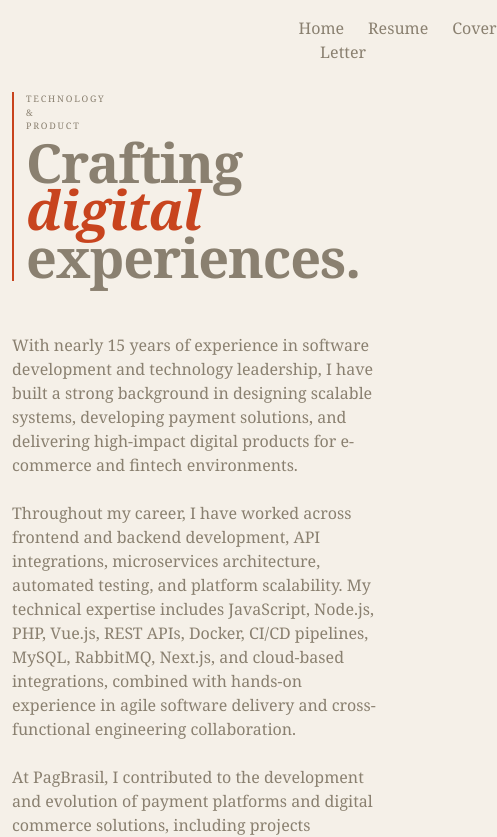
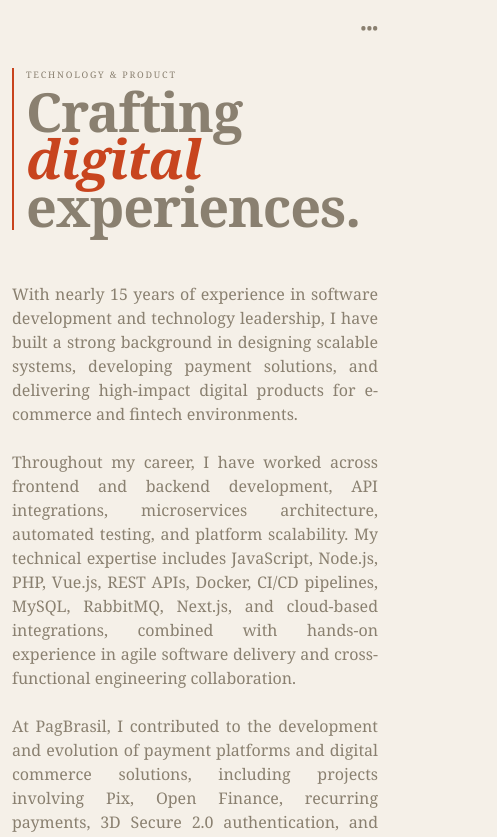
Before and after one commit to mddiego/projects, a Next.js app: page / in a window 390 px wide. Shown: the top 837 px of the page, 497 px wide, since content can reach past the window. Built offline with nearby package versions, Linux system fonts and the light colour scheme; a web font is replaced by a local one.

Commit message:
fix menu and added grid

```diff
--- /dev/null
+++ b/src/app/components/header.js
@@ -0,0 +1,79 @@
+"use client";
+
+import { useEffect, useReducer, useRef } from "react";
+import Link from "next/link";
+
+const _menu = [
+  {
+    href: "/",
+    title: "Home",
+  },
+  {
+    href: "/resume",
+    title: "Resume",
+  },
+  {
+    href: "/cover-letter",
+    title: "Cover Letter",
+  },
+].map((v, k) => ({
+  key: k,
+  value: v,
+}));
+
+// useEffect({
+
+// ,[]})
+
+export default function Page() {
+  const _menuMobile = useRef(null);
+
+  const [_showMenu, toggleMenu] = useReducer((_showMenu) => !_showMenu, false);
+  useEffect(() => {
+    console.log(_showMenu ? "true" : "false", _menuMobile.current?.classList);
+
+    if (_showMenu) {
+      _menuMobile.current?.classList.remove("hidden");
+      _menuMobile.current?.classList.add("block");
+    } else {
+      _menuMobile.current?.classList.remove("block");
+      _menuMobile.current?.classList.add("hidden");
+    }
+  }, [_showMenu, _menuMobile]);
+
+  return (
+    <header className="xl:w-7xl w-auto xl:mx-auto mx-3 shrink-0">
+      <div className="xl:grid-cols-12 grid-cols-1 py-4">
+        <nav className="xl:col-span-3 xl:col-start-10 text-right sm:block hidden">
+          {_menu.map((v) => {
+            return (
+              <Link className="px-3 py-2" key={v.key} href={v.value.href}>
+                {v.value.title}
+              </Link>
+            );
+          })}
+        </nav>
+        <div className="relative">
+          <a
+            className='sm:hidden flex justify-end items-center text-["18px"]'
+            onClick={toggleMenu}
+          >
+            &bull;&bull;&bull;
+          </a>
+          <nav
+            ref={_menuMobile}
+            className="hidden text-right absolute right-0 z-999"
+          >
+            {_menu.map((v) => {
+              return (
+                <Link className="px-3 py-2" key={v.key} href={v.value.href}>
+                  {v.value.title}
+                </Link>
+              );
+            })}
+          </nav>
+        </div>
+      </div>
+    </header>
+  );
+}
--- a/src/app/globals.css
+++ b/src/app/globals.css
@@ -55,7 +55,7 @@ body {
 footer {
   background-color: var(--bg-hover);
   color: var(--background);
-  margin-top: 10rem;
+  margin-top: 5rem;
 }
 
 nav a {
--- a/src/app/home/page.js
+++ b/src/app/home/page.js
@@ -1,7 +1,7 @@
 export default function Page() {
   return (
     <>
-      <div className="grid grid-cols-12 ">
+      <div className="col-span-12">
         <div
           className=""
           style={{
@@ -43,7 +43,7 @@ export default function Page() {
       <br />
       <br />
       <div className="col-span-12">
-        <p>
+        <p className="text-justify">
           With nearly 15 years of experience in software development and
           technology leadership, I have built a strong background in designing
           scalable systems, developing payment solutions, and delivering
--- a/src/app/layout.js
+++ b/src/app/layout.js
@@ -1,6 +1,6 @@
-import "./globals.css";
+import "@/app/globals.css";
 
-import Link from "next/link";
+import Header from "@/app/components/header";
 
 export const metadata = {
   title: "Create Next App",
@@ -47,39 +47,15 @@ const _skills = [
   name: v,
 }));
 
-// console.log(JSON.stringify(_skills));
-
 export default function RootLayout({ children }) {
   return (
     <html lang="en" className="">
-      <body className="mx-auto">
-        <header className="grid grid-cols-12 mx-3 py-4">
-          <nav className="col-span-3 col-start-10 text-right gap-4">
-            {[
-              {
-                href: "/",
-                title: "Home",
-              },
-              {
-                href: "/resume",
-                title: "Resume",
-              },
-              {
-                href: "/cover-letter",
-                title: "Cover Letter",
-              },
-            ].map((v, k) => {
-              return (
-                <Link className="px-3 py-2" key={k} href={v.href}>
-                  {v.title}
-                </Link>
-              );
-            })}
-          </nav>
-        </header>
-        <main className="mx-3 my-3">{children}</main>
-
-        <footer className="">
+      <body className="flex flex-col h-screen">
+        <Header />
+        <main className="xl:w-7xl w-auto xl:mx-auto mx-3 flex-1 my-3">
+          {children}
+        </main>
+        <footer className="shrink-0">
           <div className="relative flex overflow-x-hidden">
             <div className="animate-marquee py-6 whitespace-nowrap">
               {_skills.map((v) => {
```
